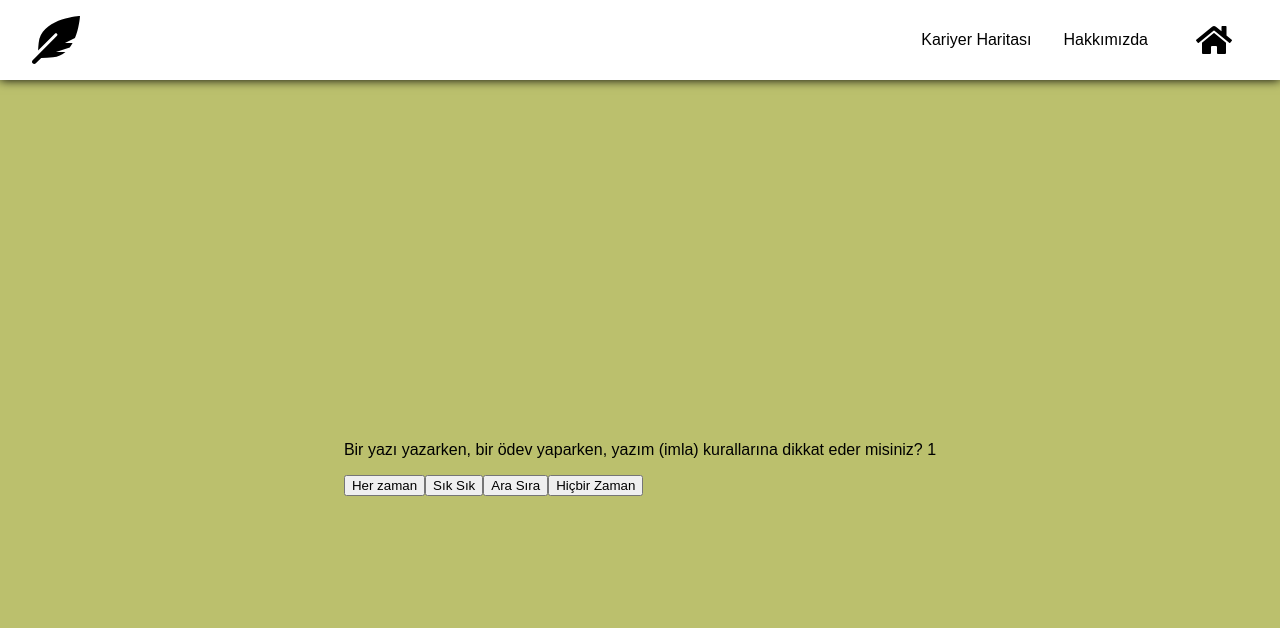
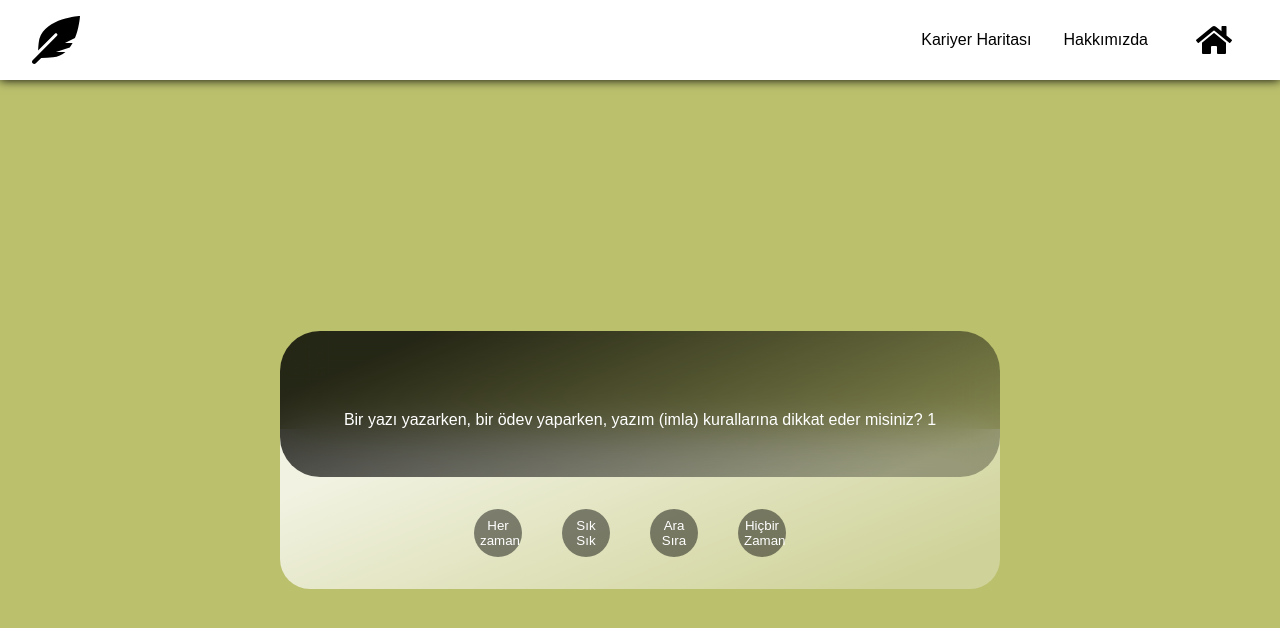
Before and after one commit to serhhan/kariyer-haritam, a React (Create React App) app: page / in a window 1280 px wide. Both pictures are taken after a click on the button "Start Quiz". Shown: the part 860-1488 px from the top of the page. Built offline with nearby package versions, Linux system fonts and the light colour scheme.

Commit message:
quiz section styling + animation structure updates

```diff
--- a/src/Components/QuestionContainer/QuestionContainer.js
+++ b/src/Components/QuestionContainer/QuestionContainer.js
@@ -13,8 +13,12 @@ const QuestionContainer = ({
 }) => {
   return (
     <div className="question-container">
-      <Question question={question} index = {index}/>
-      <Options handleIndex = {handleIndex} calculatePoint = {calculatePoint} fields = {fields} index ={index}/>
+      <div className="question">
+       <Question question={question} index = {index}/>
+      </div>
+      <div className="option">
+        <Options handleIndex = {handleIndex} calculatePoint = {calculatePoint} fields = {fields} index ={index}/>
+      </div>
     </div>
   );
 };
--- a/src/Components/QuestionContainer/QuestionContainer.scss
+++ b/src/Components/QuestionContainer/QuestionContainer.scss
@@ -0,0 +1,53 @@
+$bg-color:linear-gradient(157.61deg, rgba(0, 0, 0, 0.8) 14.53%, rgba(0, 0, 0, 0.3) 89.08%);
+$bg-color2: linear-gradient(157.61deg, rgba(255, 255, 255, 0.8) 14.53%, rgba(255, 255, 255, 0.3) 89.08%);
+$font-color: white;
+$btn-color: rgba(0, 0, 0, 0.466);
+$btn-color2: rgba(56, 56, 56, 0.466);
+
+.question-container{
+    display:flex;
+    flex-direction: column;
+
+    .question{
+        display:flex;
+        position: relative;
+        z-index: 1;
+        flex-direction: column;
+        align-items: center;
+        background: $bg-color;
+        backdrop-filter: blur(20px);
+        color: $font-color;
+        border-radius: 40px;
+        padding: 4rem 4rem 2rem 4rem;
+    }
+
+    .option{
+        display: flex;
+        justify-content: center;
+        align-items: center;
+        width: 100%;
+        margin-top: -3rem;
+        padding: 5rem 0 2rem 0;
+        border-radius: 0 0 30px 30px;
+        background: $bg-color2;
+
+
+        button{
+            width: 3rem;
+            height: 3rem;
+            margin: 0px 30px 0px 10px;
+            border-radius: 50%;
+            border:none;
+            background: $btn-color;
+            color: $font-color;
+            transition: all 1s;
+
+            &:hover{
+                width: 5rem;
+                border-radius: 40px;
+                margin-top: 1rem;
+                background: black;
+            }
+        }
+    }
+}
```
